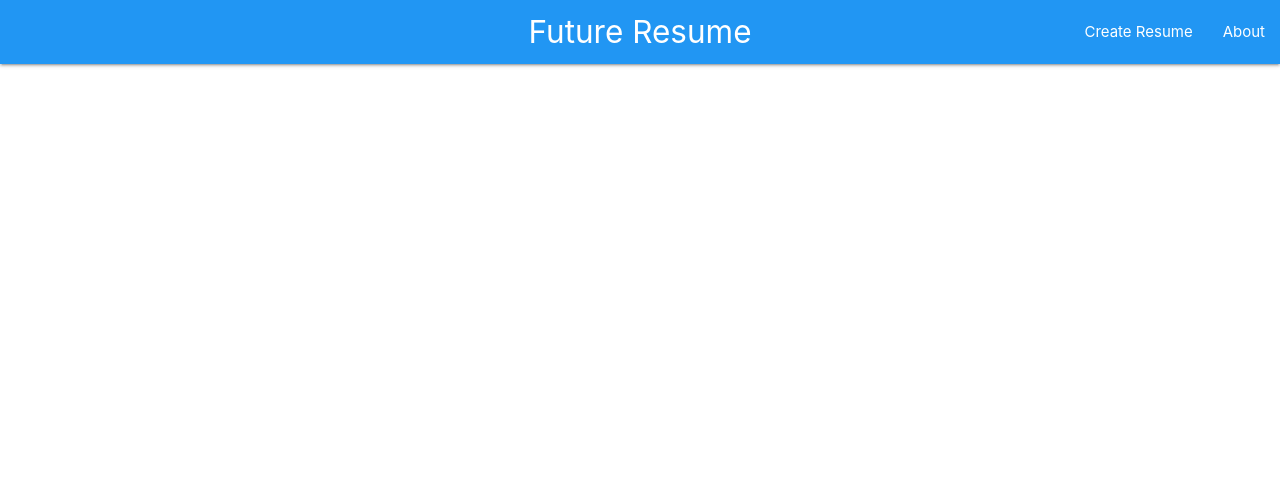
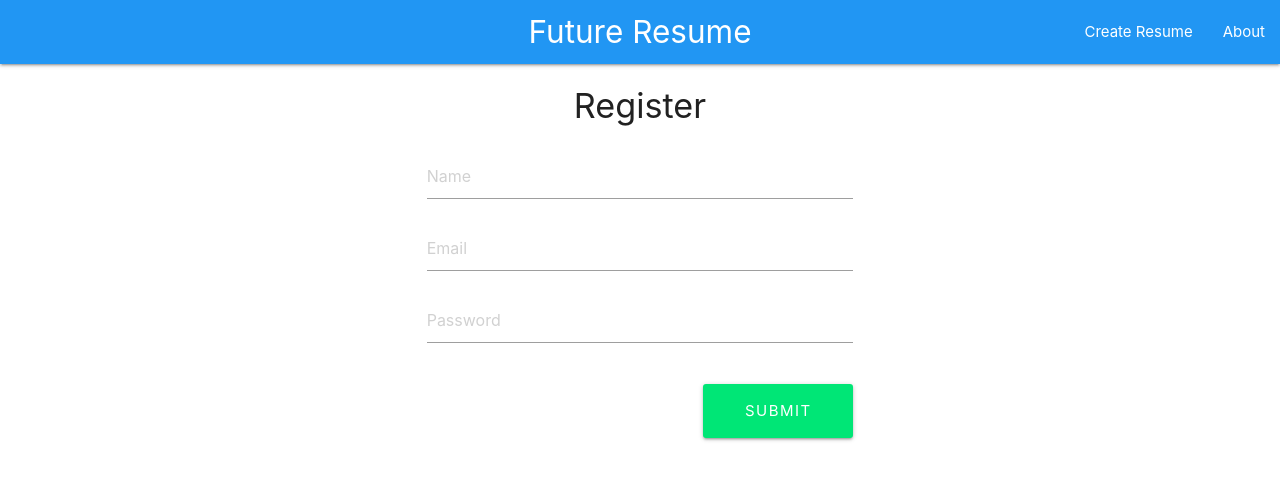
Before and after one commit to m-tartag/FutureResume, a React (Create React App) app in the folder client/: page /register in a window 1280 px wide. Shown: the top 480 px of the page. Built offline with nearby package versions, Linux system fonts and the light colour scheme.

Commit message:
Register page added

```diff
--- a/client/src/App.js
+++ b/client/src/App.js
@@ -1,26 +1,27 @@
-import React, { Component } from 'react';
-import {BrowserRouter as Router, Route, Switch } from 'react-router-dom';
-import Landing from './components/layouts/Landing';
-import Navbar from './components/layouts/Navbar';
-import ResumeForm from './components/layouts/ResumeForm';
-import About from './components/layouts/About';
-import Login from './components/layouts/Login'
-import './App.css';
+import React, { Component } from "react";
+import { BrowserRouter as Router, Route, Switch } from "react-router-dom";
+import Landing from "./components/layouts/Landing";
+import Navbar from "./components/layouts/Navbar";
+import ResumeForm from "./components/layouts/ResumeForm";
+import About from "./components/layouts/About";
+import Login from "./components/layouts/Login";
+import Register from "./components/layouts/Register";
+import "./App.css";
 
 class App extends Component {
   render() {
     return (
       <Router>
-      <div className="App">
-        <Navbar />
-        <Route exact path='/' component={Landing} />
-          <Route exact path='/resumeform' component={ResumeForm} />
+        <div className="App">
+          <Navbar />
+          <Route exact path="/" component={Landing} />
+          <Route exact path="/register" component={Register} />
           <Route exact path="/about" component={About} />
-          <Route exact path='/login' component={Login} />
-        {/* <ResumeForm /> */}
-      </div>
+          <Route exact path="/login" component={Login} />
+          {/* <ResumeForm /> */}
+        </div>
       </Router>
-    )
+    );
   }
 }
 
--- a/client/src/components/layouts/Landing.js
+++ b/client/src/components/layouts/Landing.js
@@ -1,6 +1,5 @@
-import React, { Component } from 'react';
-import { Link } from 'react-router-dom';
-
+import React, { Component } from "react";
+import { Link } from "react-router-dom";
 
 class Landing extends Component {
   render() {
@@ -9,16 +8,27 @@ class Landing extends Component {
         <div className="row ">
           <div className="col s12 center align">
             <div>
-                <h1 className="col s7center align" >Future Resume</h1>
+              <h1 className="col s7center align">Future Resume</h1>
             </div>
-            <Link to ='/resumeform'
-            class="waves-effect waves-light btn-large" style={{margin: "5px"}}>Register</Link>
-            <Link to='/Login' class="waves-effect waves-light btn-large blue" style={{margin: "5px"}}>Login</Link>
+            <Link
+              to="/Register"
+              class="waves-effect waves-light btn-large"
+              style={{ margin: "5px" }}
+            >
+              Register
+            </Link>
+            <Link
+              to="/Login"
+              class="waves-effect waves-light btn-large blue"
+              style={{ margin: "5px" }}
+            >
+              Login
+            </Link>
           </div>
         </div>
       </div>
-        )
+    );
   }
 }
 
-export default Landing
+export default Landing;
--- a/client/src/components/layouts/Login.js
+++ b/client/src/components/layouts/Login.js
@@ -1,25 +1,53 @@
-import React, { Component } from 'react';
-
+import React, { Component } from "react";
 
 class Login extends Component {
   render() {
     return (
-            <div class="row " >
+      <div class="row ">
         <h4 class="align center">Login</h4>
-    <form class="col s4 offset-m4" >
+        <form class="col s4 offset-m4">
           <div class="row ">
             <div class="input-field ">
-          <input placeholder= 'Email' id="email" type="email" class="validate" />
-          <span class="helper-text" data-error="wrong" data-success="right"></span>
-          <input placeholder= 'Password'id="password" type="password" class="validate" />
-          <span class="helper-text" data-error="wrong" data-success="right"></span>
+              <input
+                placeholder="Email"
+                id="email"
+                type="email"
+                class="validate"
+              />
+              <span
+                class="helper-text"
+                data-error="wrong"
+                data-success="right"
+              />
+              <input
+                placeholder="Password"
+                id="password"
+                type="password"
+                class="validate"
+              />
+              <span
+                class="helper-text"
+                data-error="wrong"
+                data-success="right"
+              />
             </div>
+            <button
+              style={{
+                width: "150px",
+                borderRadius: "3px",
+                letterSpacing: "1.5px",
+                marginTop: "1rem"
+              }}
+              type="submit"
+              className="btn btn-large waves-effect waves-light hoverable green accent-3 align right"
+            >
+              Submit
+            </button>
           </div>
         </form>
       </div>
-  )
+    );
   }
 }
 
-
-export default Login
+export default Login;
--- /dev/null
+++ b/client/src/components/layouts/Register.js
@@ -0,0 +1,64 @@
+import React, { Component } from "react";
+
+class Register extends Component {
+  render() {
+    return (
+      <div class="row ">
+        <h4 class="align center">Register</h4>
+        <form class="col s4 offset-m4">
+          <div class="row">
+            <div class="input-field">
+              <input
+                placeholder="Name"
+                id="name"
+                type="text"
+                class="validate"
+              />
+              <span
+                class="helper-text"
+                data-error="wrong"
+                data-success="right"
+              />
+              <input
+                placeholder="Email"
+                id="email"
+                type="email"
+                class="validate"
+              />
+              <span
+                class="helper-text"
+                data-error="wrong"
+                data-success="right"
+              />
+              <input
+                placeholder="Password"
+                id="password"
+                type="password"
+                class="validate"
+              />
+              <span
+                class="helper-text"
+                data-error="wrong"
+                data-success="right"
+              />
+              <button
+                style={{
+                  width: "150px",
+                  borderRadius: "3px",
+                  letterSpacing: "1.5px",
+                  marginTop: "1rem"
+                }}
+                type="submit"
+                className="btn btn-large waves-effect waves-light hoverable green accent-3 align right"
+              >
+                Submit
+              </button>
+            </div>
+          </div>
+        </form>
+      </div>
+    );
+  }
+}
+
+export default Register;
```
Also changed, not shown: client/src/components/layouts/Navbar.js (+18 -13 lines). Lines whose indentation alone changed are shown as unchanged.
